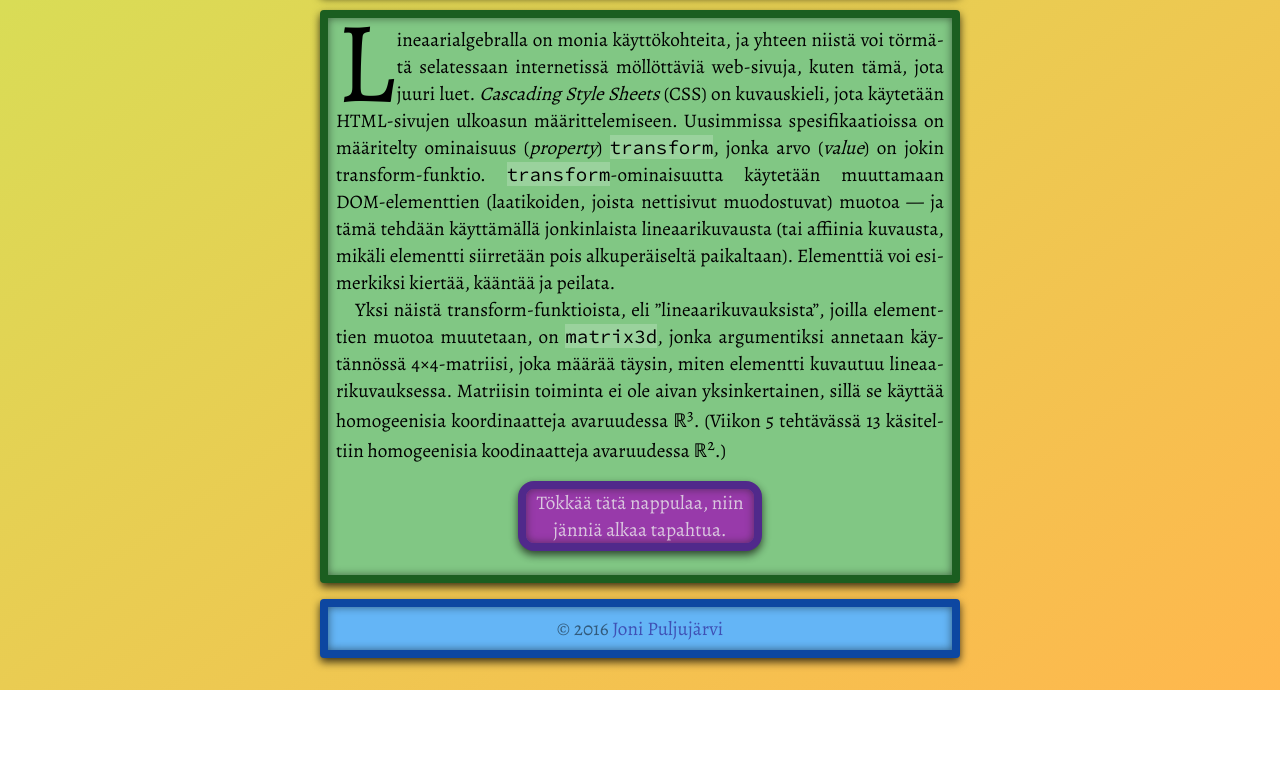
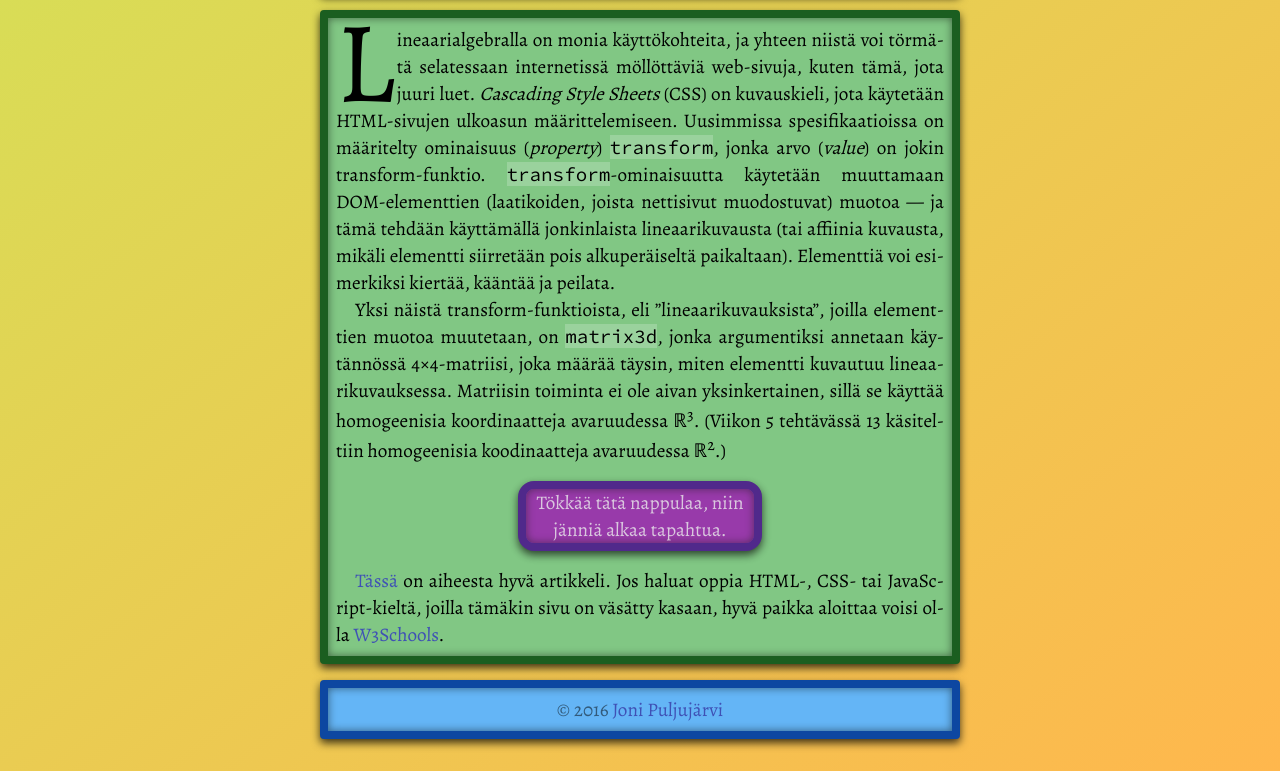
Before and after one commit to settheoreticalpineapple/lineaarialgebraa, a plain HTML site: page index.html in a window 1280 px wide. Shown: the part 197-968 px from the top of the page. Before the commit the page ends 887 px from the top, so only its background shows below. Drawn offline with nearby package versions, Linux system fonts and the light colour scheme.

Commit message:
Vähän säätöä vielä
Yöllä ei tajua kaikkea oleellista.

```diff
--- a/index.html
+++ b/index.html
@@ -7,6 +7,7 @@
     <link href="styles.css" rel="stylesheet" type="text/css" />
     <script type="text/javascript" src="hyphenator.js"></script>
     <script type="text/javascript" src="linearscripts.js"></script>
+    <base target="_blank" />
 </head>
 <body>
     <header>
@@ -28,6 +29,9 @@
         koordinaatteja avaruudessa ℝ<sup>3</sup>. (Viikon 5 tehtävässä 13 käsiteltiin homogeenisia koodinaatteja
         avaruudessa ℝ<sup>2</sup>.)</p>
         <div id="nappula">Tökkää tätä nappulaa, niin jänniä alkaa tapahtua.</div>
+        <p><a href="http://franklinta.com/2014/09/08/computing-css-matrix3d-transforms/">Tässä</a> on aiheesta hyvä
+        artikkeli. Jos haluat oppia HTML-, CSS- tai JavaScript-kieltä, joilla tämäkin sivu on väsätty kasaan, hyvä
+        paikka aloittaa voisi olla <a href="http://www.w3schools.com/">W3Schools</a>.</p>
     </main>
     <footer>
         &copy; 2016 <a href="http://settheoreticalpineapple.github.io/">Joni Puljujärvi</a>
--- a/styles.css
+++ b/styles.css
@@ -36,11 +36,12 @@ code {
 body {
     font-family: "Alegreya", serif;
     background-image: linear-gradient(to top left, #ffb74d, #d4e157);
-    min-height: 101vh;
+    min-height: calc(100vh + 2px);
     padding: 16px;
     font-size: 1.2rem;
     text-align: justify;
     position: relative;
+    overflow-x: hidden;
 }
 body > * {
     width: 640px;
```
